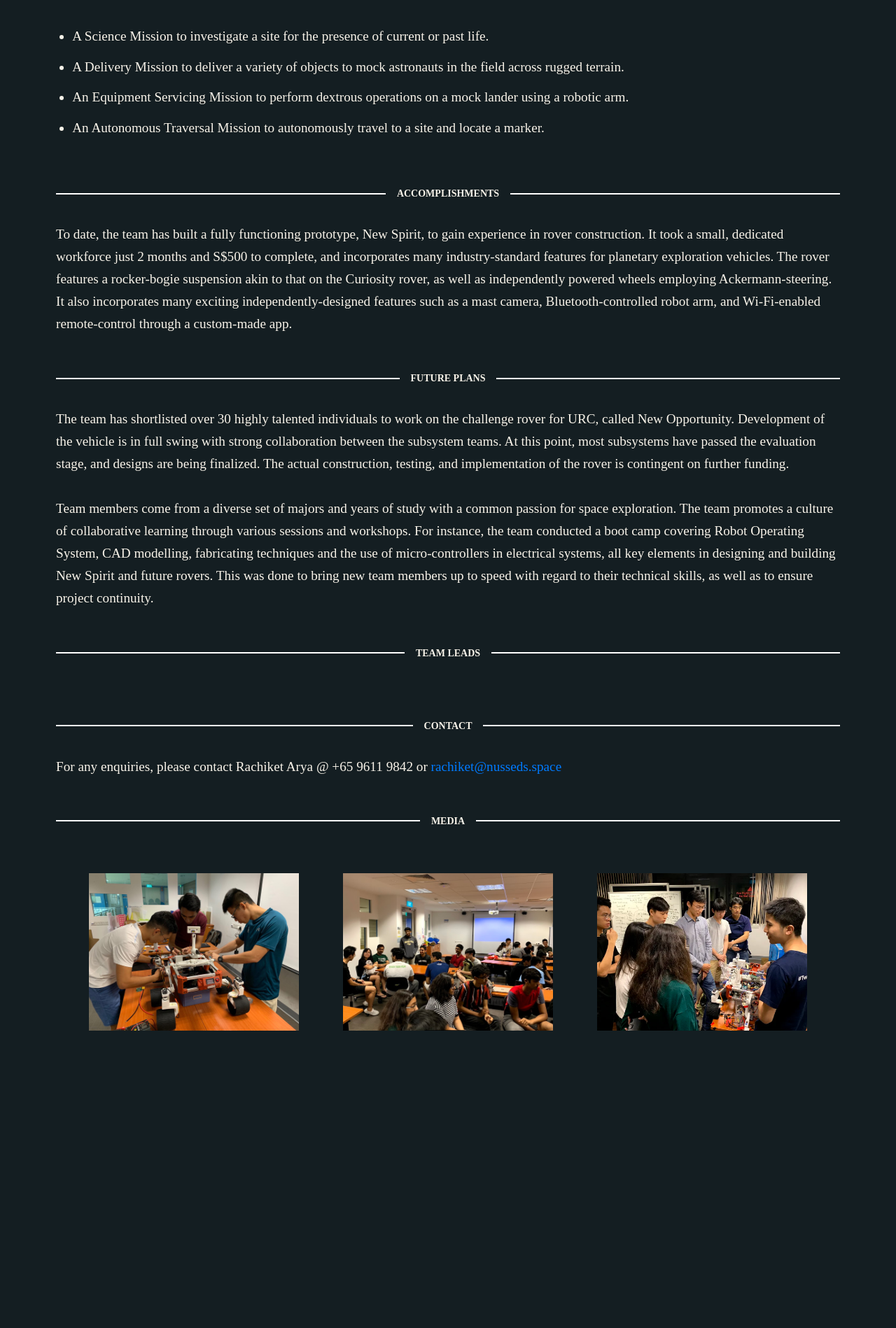
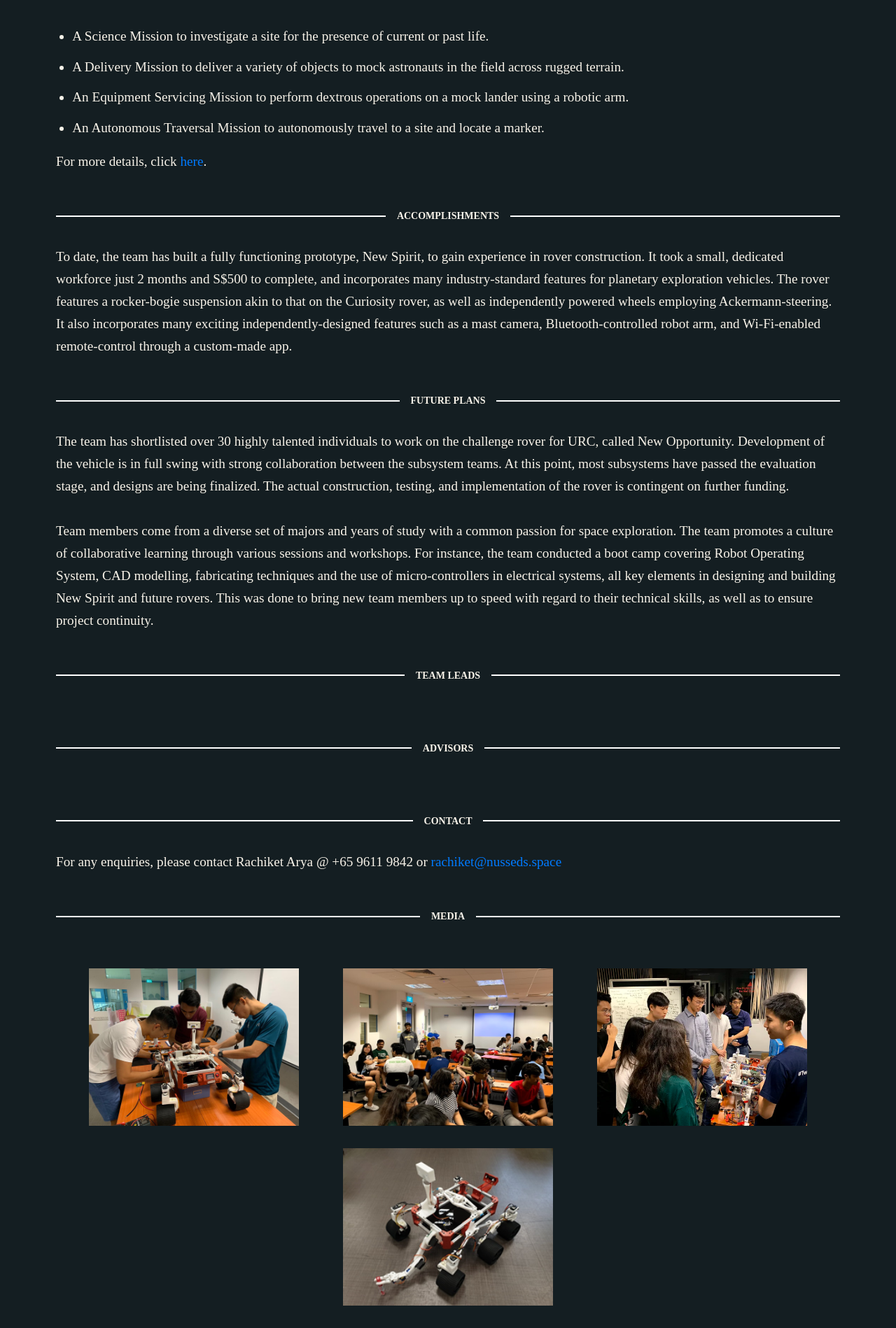
Before and after one commit to seds-sg/nusseds-webpage, a Gatsby site: page /new-oppy in a window 1280 px wide. Shown: the part 748-2646 px from the top of the page at 70% size. Before the commit the page ends 2253 px from the top, so only its background shows below. Built offline with nearby package versions, Linux system fonts and the light colour scheme; Gatsby itself is replaced by a stand-in of ours.

Commit message:
added extra images and functionality to add in email

```diff
--- a/src/pages/new-oppy.js
+++ b/src/pages/new-oppy.js
@@ -4,11 +4,11 @@ import Layout, { NavbarPaddingContainer } from '../components/layout';
 import SEO from '../components/seo';
 import styled from 'styled-components';
 import SectionHeaderWrapper from '../components/sectionHeader';
-import Img from "gatsby-image"
-import { graphql } from "gatsby"
+import Img from 'gatsby-image';
+import { graphql } from 'gatsby';
 
 const RoverPage = ({ data }) => {
-	const { image1, image2, image3 } = data;
+	const { image1, image2, image3, image4 } = data;
 	return (
 		<Layout>
 			<NavbarPaddingContainer>
@@ -20,60 +20,73 @@ const RoverPage = ({ data }) => {
 					New Opportunity is the flagship engineering project of NUS SEDS. The aim is to design and build a
 					Remotely Operated Vehicle (ROV) that can accomplish a variety of tasks with some autonomous
 					capabilities. Other than for space exploration rover technology also has a use case in warehouse
-					management, disaster search and rescue and explosive ordnance disposal.<br /><br />
-
-					The Rover Team plans to participate in the University Rover Challenge (URC) from
-					November 2019 (registration) to May 2020 (competition). This is an annual competition
-					held by The Mars Society at the Mars Desert Research Station in Utah, USA, where teams
-					and their rovers are tasked with the completion of 4 mission requirements:<br /><br />
+					management, disaster search and rescue and explosive ordnance disposal.<br />
+					<br />
+					The Rover Team plans to participate in the University Rover Challenge (URC) from November 2019
+					(registration) to May 2020 (competition). This is an annual competition held by The Mars Society at
+					the Mars Desert Research Station in Utah, USA, where teams and their rovers are tasked with the
+					completion of 4 mission requirements:<br />
+					<br />
 					<ul>
 						<li>A Science Mission to investigate a site for the presence of current or past life.</li>
-						<li>A Delivery Mission to deliver a variety of objects to mock astronauts in the field across rugged terrain.</li>
-						<li>An Equipment Servicing Mission to perform dextrous operations on a mock lander using a robotic arm.</li>
+						<li>
+							A Delivery Mission to deliver a variety of objects to mock astronauts in the field across
+							rugged terrain.
+						</li>
+						<li>
+							An Equipment Servicing Mission to perform dextrous operations on a mock lander using a
+							robotic arm.
+						</li>
 						<li>An Autonomous Traversal Mission to autonomously travel to a site and locate a marker.</li>
 					</ul>
+					For more details, click{' '}
+					<a target="_blank" rel="noopener noreferrer" href="http://urc.marssociety.org/">
+						here
+					</a>.
 				</DescriptionFont>
 				<SectionHeaderWrapper headerText="ACCOMPLISHMENTS" />
 				<DescriptionFont>
-					To date, the team has built a fully functioning prototype, New Spirit, to gain experience
-					in rover construction. It took a small, dedicated workforce just 2 months and S$500 to
-					complete, and incorporates many industry-standard features for planetary exploration
-					vehicles. The rover features a rocker-bogie suspension akin to that on the Curiosity
-					rover, as well as independently powered wheels employing Ackermann-steering. It also
-					incorporates many exciting independently-designed features such as a mast camera, Bluetooth-controlled
-					robot arm, and Wi-Fi-enabled remote-control through a custom-made app.
+					To date, the team has built a fully functioning prototype, New Spirit, to gain experience in rover
+					construction. It took a small, dedicated workforce just 2 months and S$500 to complete, and
+					incorporates many industry-standard features for planetary exploration vehicles. The rover features
+					a rocker-bogie suspension akin to that on the Curiosity rover, as well as independently powered
+					wheels employing Ackermann-steering. It also incorporates many exciting independently-designed
+					features such as a mast camera, Bluetooth-controlled robot arm, and Wi-Fi-enabled remote-control
+					through a custom-made app.
 				</DescriptionFont>
 				<SectionHeaderWrapper headerText="FUTURE PLANS" />
 				<DescriptionFont>
-					The team has shortlisted over 30 highly talented individuals to work on the challenge rover
-					for URC, called New Opportunity. Development of the vehicle is in full swing with strong
-					collaboration between the subsystem teams. At this point, most subsystems have passed
-					the evaluation stage, and designs are being finalized. The actual construction, testing, and
-					implementation of the rover is contingent on further funding.<br /><br />
-
-					Team members come from a diverse set of majors and years of study with a common
-					passion for space exploration. The team promotes a culture of collaborative learning
-					through various sessions and workshops. For instance, the team conducted a boot camp
-					covering Robot Operating System, CAD modelling, fabricating techniques and the use
-					of micro-controllers in electrical systems, all key elements in designing and building New
-					Spirit and future rovers. This was done to bring new team members up to speed with
-					regard to their technical skills, as well as to ensure project continuity.
+					The team has shortlisted over 30 highly talented individuals to work on the challenge rover for URC,
+					called New Opportunity. Development of the vehicle is in full swing with strong collaboration
+					between the subsystem teams. At this point, most subsystems have passed the evaluation stage, and
+					designs are being finalized. The actual construction, testing, and implementation of the rover is
+					contingent on further funding.<br />
+					<br />
+					Team members come from a diverse set of majors and years of study with a common passion for space
+					exploration. The team promotes a culture of collaborative learning through various sessions and
+					workshops. For instance, the team conducted a boot camp covering Robot Operating System, CAD
+					modelling, fabricating techniques and the use of micro-controllers in electrical systems, all key
+					elements in designing and building New Spirit and future rovers. This was done to bring new team
+					members up to speed with regard to their technical skills, as well as to ensure project continuity.
 				</DescriptionFont>
 				<SectionHeaderWrapper headerText="TEAM LEADS" />
+				<SectionHeaderWrapper headerText="ADVISORS" />
 				<SectionHeaderWrapper headerText="CONTACT" />
 				<DescriptionFont>
-					For any enquiries, please contact Rachiket Arya @ +65 9611 9842 or <a href="mailto:rachiket@nusseds.space">rachiket@nusseds.space</a>
+					For any enquiries, please contact Rachiket Arya @ +65 9611 9842 or{' '}
+					<a href="mailto:rachiket@nusseds.space">rachiket@nusseds.space</a>
 				</DescriptionFont>
 				<SectionHeaderWrapper headerText="MEDIA" />
 				<StyledMedia>
 					<StyledImage fluid={image1.childImageSharp.fluid} />
 					<StyledImage fluid={image2.childImageSharp.fluid} />
 					<StyledImage fluid={image3.childImageSharp.fluid} />
+					<StyledImage fluid={image4.childImageSharp.fluid} />
 				</StyledMedia>
 			</NavbarPaddingContainer>
 		</Layout>
 	);
-}
+};
 
 const RoverPageHeaderWrapper = styled(PageHeaderFont)`
   margin-bottom: 3rem;
@@ -122,5 +135,12 @@ export const pageQuery = graphql`
 				}
 			}
 		}
+		image4: file(relativePath: { eq: "new-oppy/image4.png" }) {
+			childImageSharp {
+				fluid(maxWidth: 300) {
+					...GatsbyImageSharpFluid
+				}
+			}
+		}
 	}
 `;
```
Also changed, not shown: src/content/new-frontiers/new-frontiers-8.md (+4 -3 lines), src/pages/events.js (+21 -1 lines), src/images/new-oppy/image4.png (added).
